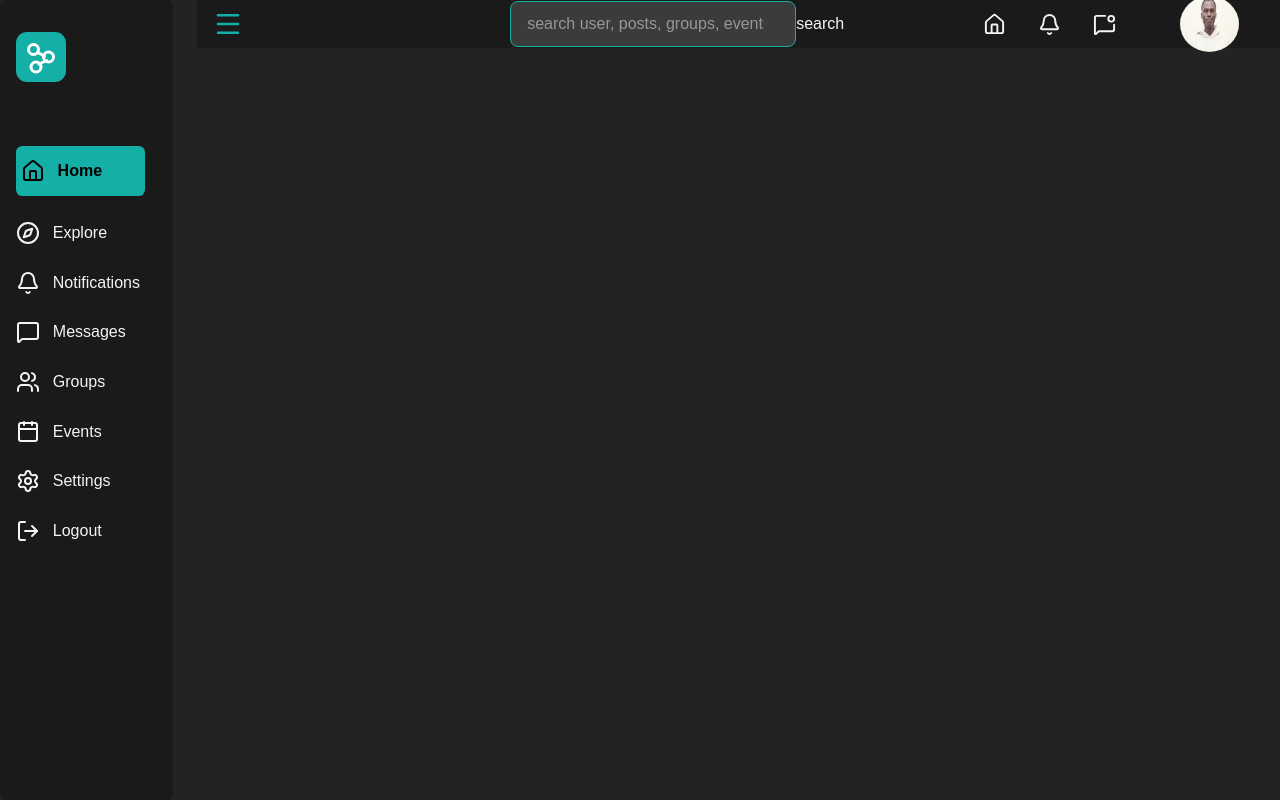
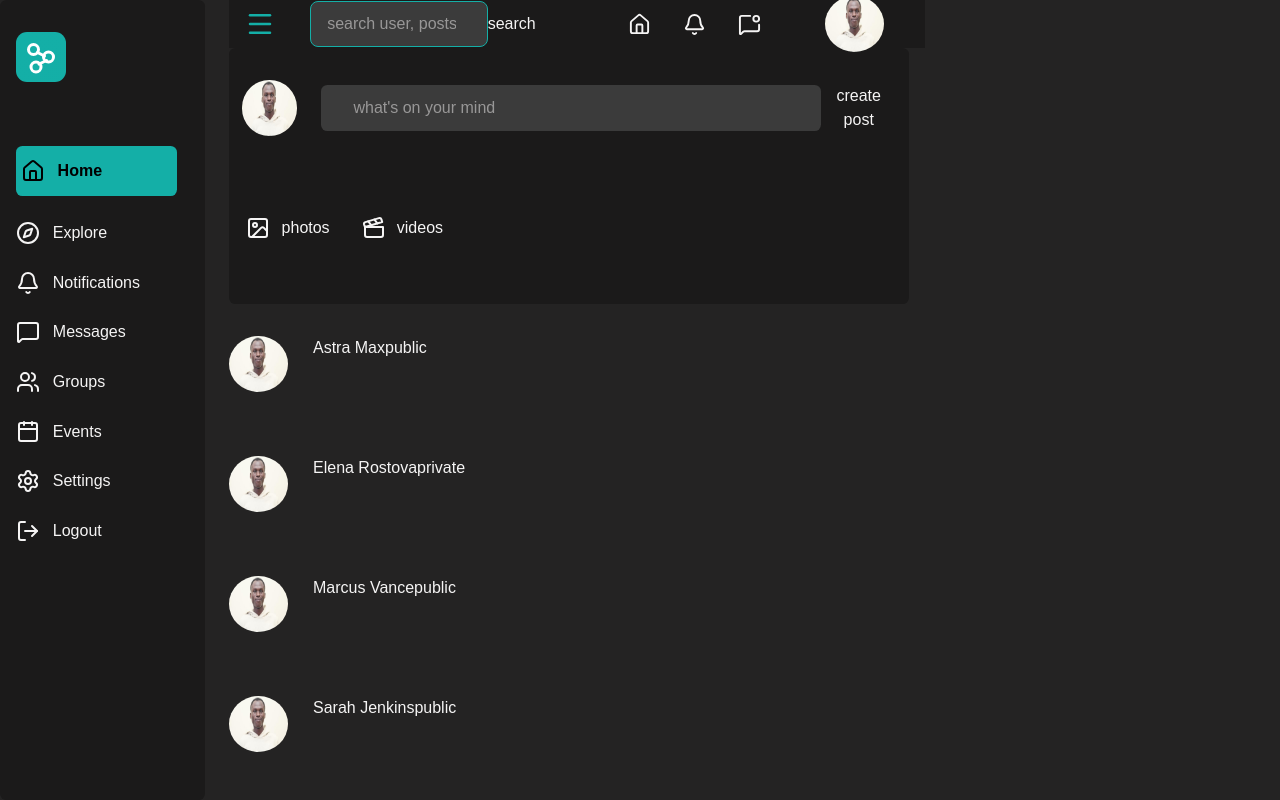
Before and after one commit to Astra-max/social-app, a Next.js app in the folder front-end/: page / in a window 1280 px wide. Shown: the top 800 px of the page. Built offline with nearby package versions, Linux system fonts and the light colour scheme.

Commit message:
feat: added new postUI feature which is displayed neatly

```diff
--- a/front-end/components/main/display.tsx
+++ b/front-end/components/main/display.tsx
@@ -1,3 +1,4 @@
+import UserPostUI from "../post/post";
 import NavSideBar from "../sidebar/sidebar";
 import HomeProfileUI from "./header";
 import "@/styles/nav-side-bar.css"
@@ -13,8 +14,9 @@ export default function HomeDisplayLayout() {
 
 export function MiddlePageLayout() {
     return (
-        <>
+        <div className="display-middle-section-h">
           <HomeProfileUI />
-        </>
+          <UserPostUI />
+        </div>
     )
 }
```
